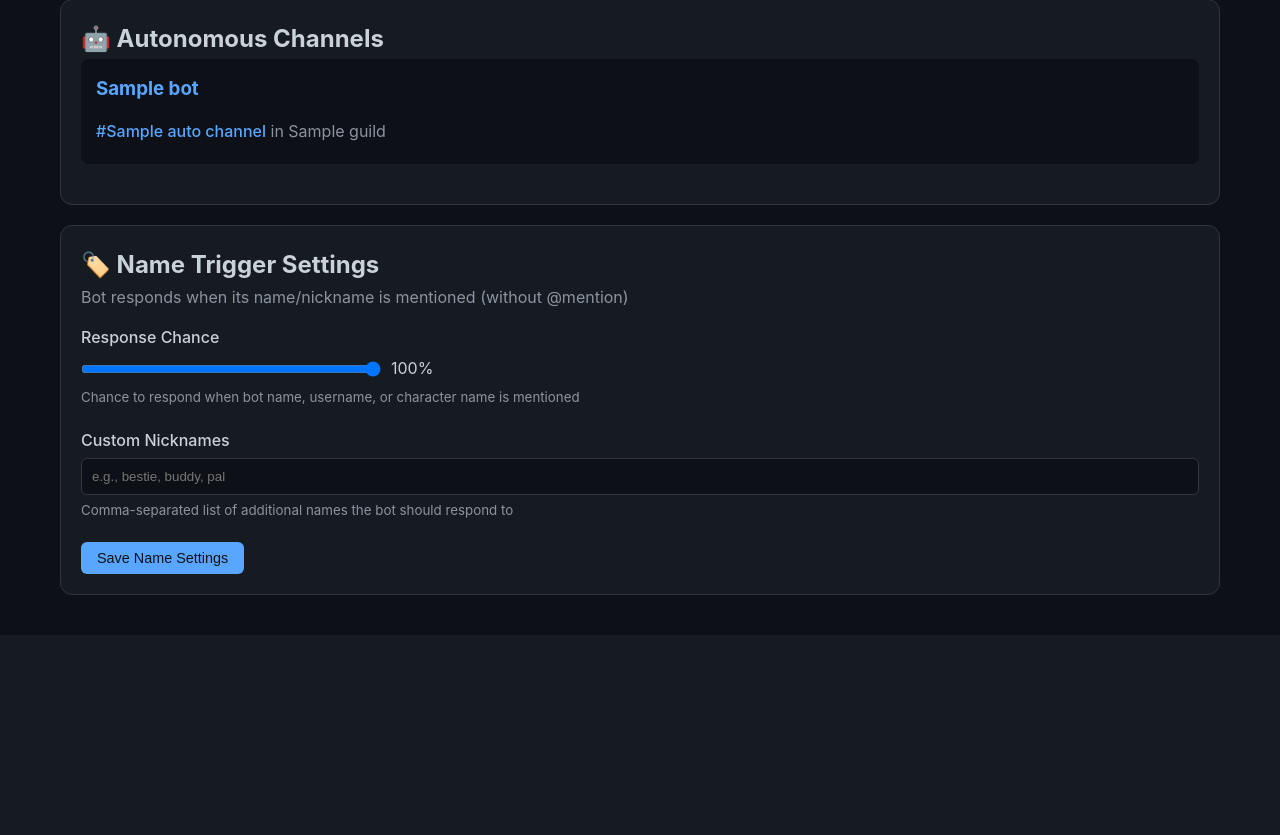
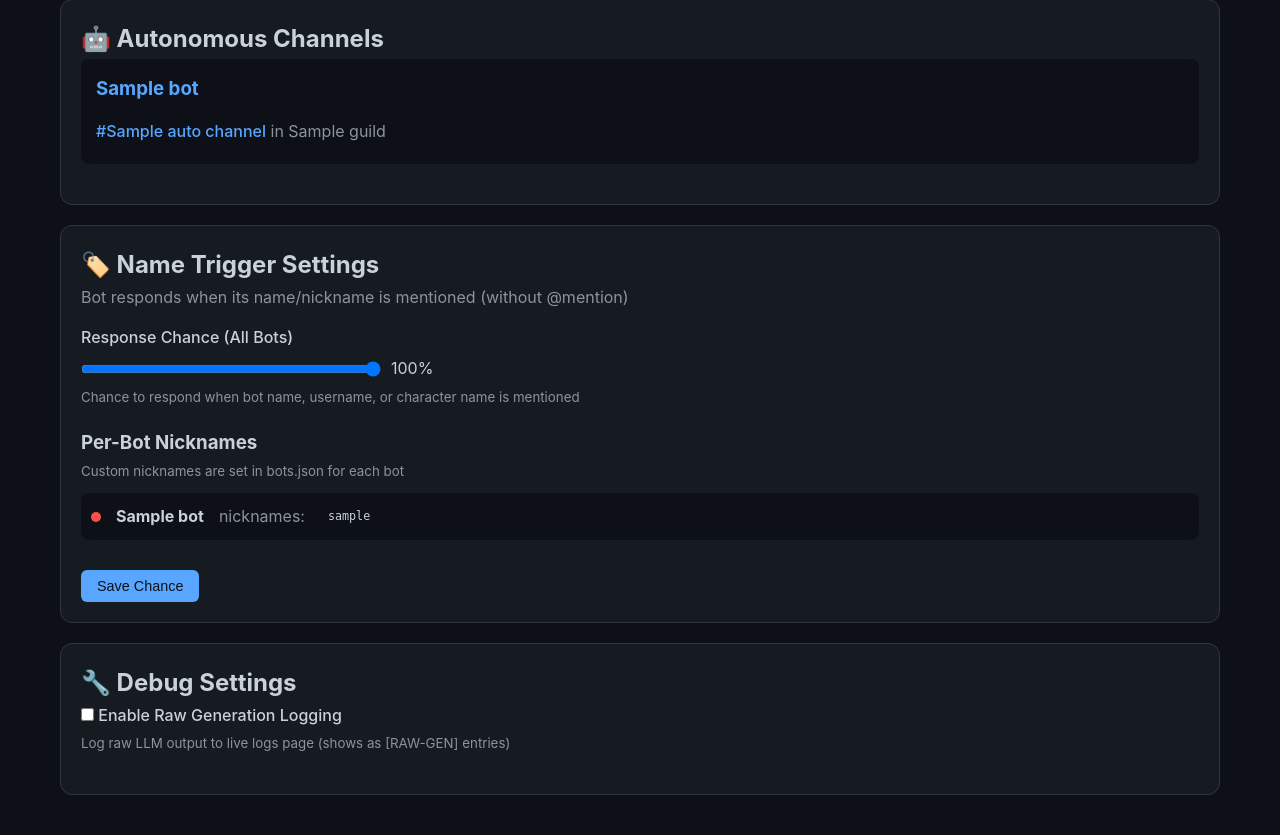
Before and after one commit to TheLonelyDevil9/discord-pals, a Flask app: template templates/config.html in a window 1280 px wide; the page is wider, and only the part inside the window is pictured. Shown: the part 931-1766 px from the top of that part. Before the commit the page ends 1526 px from the top of that part, so only its background shows below. Run offline with Flask 3, Linux system fonts and the light colour scheme; the template is opened without the code that fills it: most values are stand-ins (such as "Sample title", 1, 10 or a date in 2020).

Commit message:
Per-character nicknames in bots.json, raw generation toggle, channel names in history cache

```diff
--- a/dashboard.py
+++ b/dashboard.py
@@ -609,7 +609,8 @@ def config_page():
             'name': bot.name,
             'character': bot.character.name if bot.character else 'None',
             'online': bot.client.is_ready() if hasattr(bot, 'client') else False,
-            'auto_channels': auto_channels
+            'auto_channels': auto_channels,
+            'nicknames': getattr(bot, 'nicknames', '')  # Per-bot custom nicknames
         })
 
     return render_template('config.html',
--- a/main.py
+++ b/main.py
@@ -47,7 +47,8 @@ def load_bot_configs() -> List[dict]:
             bots.append({
                 "name": bot_cfg["name"],
                 "token": token,
-                "character_name": bot_cfg["character"]
+                "character_name": bot_cfg["character"],
+                "nicknames": bot_cfg.get("nicknames", "")  # Custom nicknames for this bot
             })
 
         if bots:
--- a/templates/config.html
+++ b/templates/config.html
@@ -101,7 +101,7 @@
     <p class="text-muted" style="margin-bottom: 15px;">Bot responds when its name/nickname is mentioned (without @mention)</p>
 
     <div class="form-group">
-        <label for="name_trigger_chance">Response Chance</label>
+        <label for="name_trigger_chance">Response Chance (All Bots)</label>
         <div style="display: flex; align-items: center; gap: 10px;">
             <input type="range" id="name_trigger_chance" name="name_trigger_chance" min="0" max="100" step="5"
                 value="{{ (config.name_trigger_chance or 1.0) * 100 | int }}"
@@ -111,16 +111,32 @@
         <small>Chance to respond when bot name, username, or character name is mentioned</small>
     </div>
 
+    <h3 style="margin-top: 20px;">Per-Bot Nicknames</h3>
+    <small class="text-muted">Custom nicknames are set in bots.json for each bot</small>
+    {% for bot in bots %}
+    <div class="bot-row" style="margin-top: 10px;">
+        <span class="status-dot {% if bot.online %}online{% else %}offline{% endif %}"></span>
+        <strong>{{ bot.name }}</strong>
+        <span class="text-muted">nicknames:</span>
+        <code style="background: var(--bg); padding: 4px 8px; border-radius: 4px;">{{ bot.nicknames or '(none)' }}</code>
+    </div>
+    {% endfor %}
+
+    <button type="button" class="btn btn-primary" style="margin-top: 15px;" onclick="saveNameTriggerSettings()">Save Chance</button>
+</div>
+
+<div class="card">
+    <h2>🔧 Debug Settings</h2>
+
     <div class="form-group">
-        <label for="custom_nicknames">Custom Nicknames</label>
-        <input type="text" id="custom_nicknames" name="custom_nicknames"
-            value="{{ config.custom_nicknames or '' }}"
-            placeholder="e.g., bestie, buddy, pal"
-            style="width: 100%; padding: 10px; background: var(--bg); border: 1px solid var(--border); border-radius: 6px; color: var(--text);">
-        <small>Comma-separated list of additional names the bot should respond to</small>
+        <label>
+            <input type="checkbox" id="raw_generation_logging"
+                {% if config.raw_generation_logging %}checked{% endif %}
+                onchange="toggleRawLogging(this.checked)">
+            Enable Raw Generation Logging
+        </label>
+        <small>Log raw LLM output to live logs page (shows as [RAW-GEN] entries)</small>
     </div>
-
-    <button type="button" class="btn btn-primary" onclick="saveNameTriggerSettings()">Save Name Settings</button>
 </div>
 {% endif %}
 
@@ -270,8 +286,7 @@
 
     async function saveNameTriggerSettings() {
         const data = {
-            name_trigger_chance: parseInt(document.getElementById('name_trigger_chance').value) / 100,
-            custom_nicknames: document.getElementById('custom_nicknames').value.trim()
+            name_trigger_chance: parseInt(document.getElementById('name_trigger_chance').value) / 100
         };
 
         const response = await fetch('/api/config', {
@@ -281,10 +296,24 @@
         });
 
         if (response.ok) {
-            showToast('Name trigger settings saved!', 'success');
+            showToast('Name trigger chance saved!', 'success');
         } else {
             showToast('Failed to save settings', 'error');
         }
     }
+
+    async function toggleRawLogging(enabled) {
+        const response = await fetch('/api/config', {
+            method: 'POST',
+            headers: { 'Content-Type': 'application/json' },
+            body: JSON.stringify({ raw_generation_logging: enabled })
+        });
+
+        if (response.ok) {
+            showToast(enabled ? 'Raw generation logging enabled' : 'Raw generation logging disabled', 'success');
+        } else {
+            showToast('Failed to toggle setting', 'error');
+        }
+    }
 </script>
 {% endblock %}
```
Also changed, not shown: bot_instance.py (+5 -5 lines), 1 other file.
